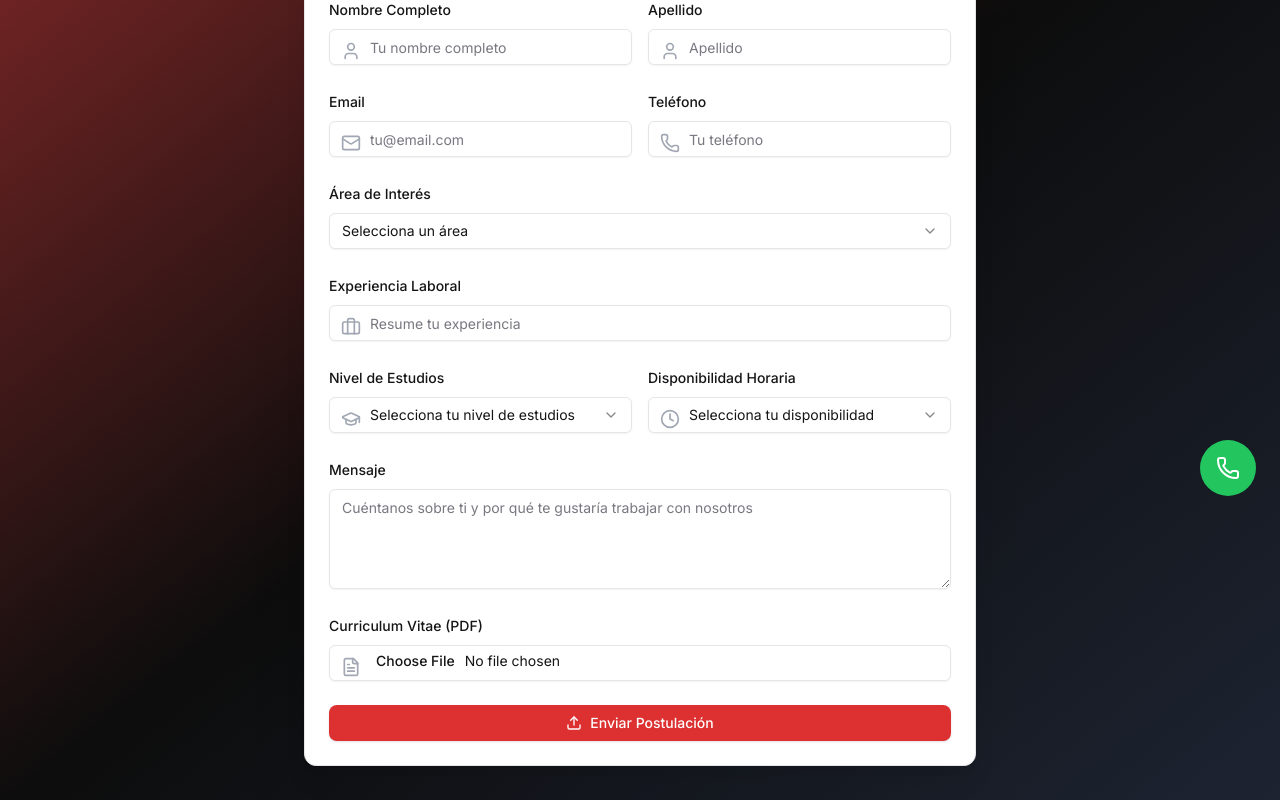
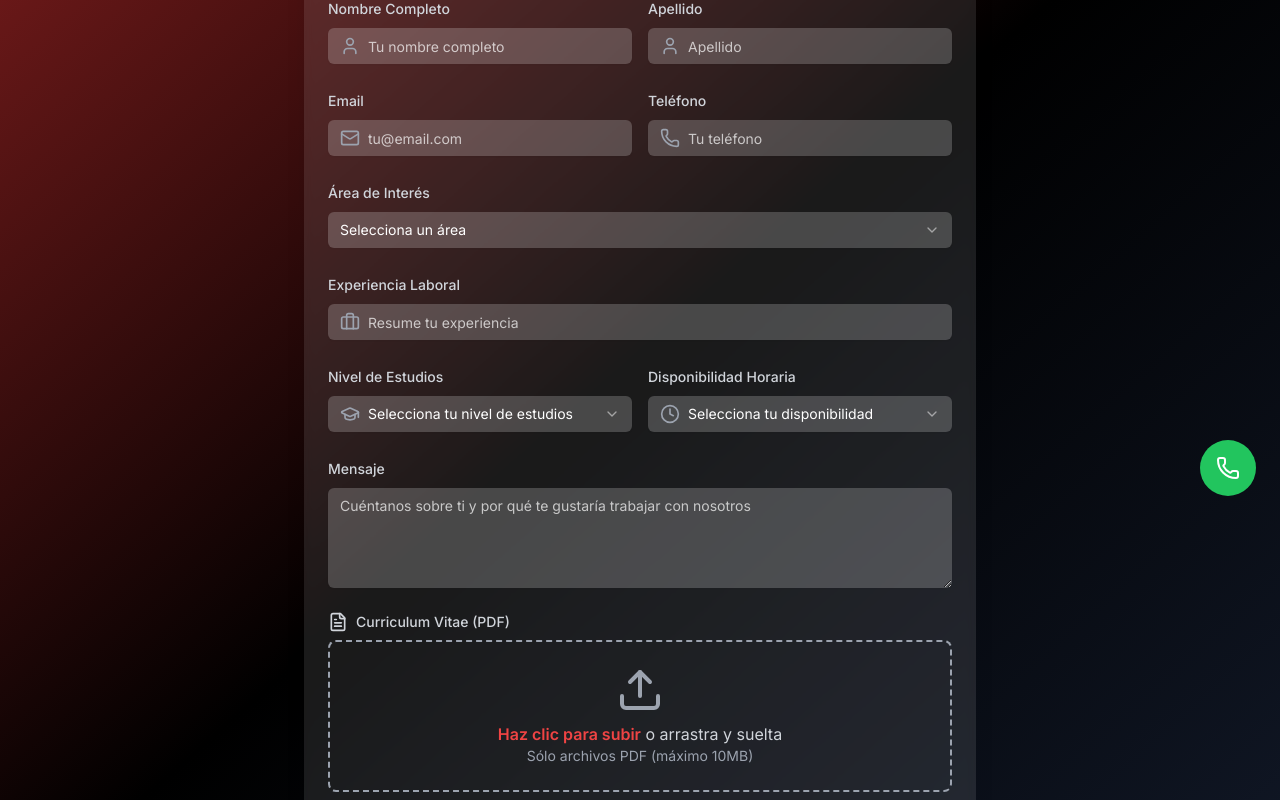
Before and after one commit to Pietro923/Landing-Page-Pueble, a Next.js app: page /trabaja-con-nosotros in a window 1280 px wide. Shown: the part 280-1080 px from the top of the page. Built offline with nearby package versions, Linux system fonts and the light colour scheme.

Commit message:
mejora visual en el trabaja con nosotros

```diff
--- a/src/app/trabaja-con-nosotros/page.tsx
+++ b/src/app/trabaja-con-nosotros/page.tsx
@@ -110,19 +110,19 @@ export default function TrabajaConNosotros() {
   };
 
   return (
-    <div className="min-h-screen bg-gradient-to-br from-red-900 via-black to-gray-900 opacity-95 py-12 px-4 sm:px-6 lg:px-8">
+    <div className="min-h-screen bg-gradient-to-br from-red-900 via-black to-gray-900 py-12 px-4 sm:px-6 lg:px-8">
       <motion.div
         initial={{ opacity: 0, y: 20 }}
         animate={{ opacity: 1, y: 0 }}
         transition={{ duration: 0.5 }}
         className="max-w-2xl mx-auto"
       >
-        <Card className="shadow-xl">
+        <Card className="bg-white/10 backdrop-blur-sm border-0 shadow-xl">
           <CardHeader className="text-center space-y-2">
             <CardTitle className="text-3xl font-bold bg-gradient-to-r from-red-600 to-red-800 text-transparent bg-clip-text">
               Trabaja con Nosotros
             </CardTitle>
-            <CardDescription className="text-gray-600 text-lg">
+            <CardDescription className="text-gray-300 text-lg">
               Únete a nuestro equipo y sé parte de una empresa líder en el sector agrícola
             </CardDescription>
           </CardHeader>
@@ -131,9 +131,9 @@ export default function TrabajaConNosotros() {
             <form onSubmit={handleSubmit} className="space-y-6">
               <div className="grid grid-cols-1 md:grid-cols-2 gap-4">
                 <div className="space-y-2">
-                  <Label htmlFor="nombre">Nombre Completo</Label>
+                  <Label htmlFor="nombre" className="text-gray-300">Nombre Completo</Label>
                   <div className="relative">
-                    <User className="absolute left-3 top-3 h-5 w-5 text-gray-400" />
+                    <User className="absolute left-3 top-2 h-5 w-5 text-gray-400" />
                     <Input
                     id="nombre"
                     type="text"
@@ -141,15 +141,15 @@ export default function TrabajaConNosotros() {
                     placeholder="Tu nombre completo"
                     value={formData.nombre}
                     onChange={handleChange}
-                      className="pl-10"
+                    className="pl-10 bg-white/20 text-white border-0 focus:ring-2 focus:ring-red-500 [&::placeholder]:text-white/70"
                     required
                     />
                   </div>
                 </div>
                 <div className="space-y-2">
-                  <Label htmlFor="apellido">Apellido</Label>
+                  <Label htmlFor="apellido" className="text-gray-300">Apellido</Label>
                   <div className="relative">
-                    <User className="absolute left-3 top-3 h-5 w-5 text-gray-400" />
+                    <User className="absolute left-3 top-2 h-5 w-5 text-gray-400" />
                     <Input
                       id="apellido"
                       type="text"
@@ -157,7 +157,7 @@ export default function TrabajaConNosotros() {
                       placeholder="Apellido"
                       value={formData.apellido}
                       onChange={handleChange}
-                      className="pl-10"
+                       className="pl-10 bg-white/20 text-white border-0 focus:ring-2 focus:ring-red-500 [&::placeholder]:text-white/70"
                       required
                     />
                   </div>
@@ -166,9 +166,9 @@ export default function TrabajaConNosotros() {
 
               <div className="grid grid-cols-1 md:grid-cols-2 gap-4">
                 <div className="space-y-2">
-                  <Label htmlFor="email">Email</Label>
+                  <Label htmlFor="email" className="text-gray-300">Email</Label>
                   <div className="relative">
-                    <Mail className="absolute left-3 top-3 h-5 w-5 text-gray-400" />
+                    <Mail className="absolute left-3 top-2 h-5 w-5 text-gray-400" />
                     <Input
                       id="email"
                       type="email"
@@ -176,16 +176,16 @@ export default function TrabajaConNosotros() {
                       placeholder="tu@email.com"
                       value={formData.email}
                       onChange={handleChange}
-                      className="pl-10"
+                       className="pl-10 bg-white/20 text-white border-0 focus:ring-2 focus:ring-red-500 [&::placeholder]:text-white/70"
                       required
                     />
                   </div>
                 </div>
 
                 <div className="space-y-2">
-                  <Label htmlFor="telefono">Teléfono</Label>
+                  <Label htmlFor="telefono" className="text-gray-300">Teléfono</Label>
                   <div className="relative">
-                    <Phone className="absolute left-3 top-3 h-5 w-5 text-gray-400" />
+                    <Phone className="absolute left-3 top-2 h-5 w-5 text-gray-400" />
                     <Input
                     id="telefono"
                     type="tel"
@@ -193,7 +193,7 @@ export default function TrabajaConNosotros() {
                     placeholder="Tu teléfono"
                     value={formData.telefono}
                     onChange={handleChange}
-                      className="pl-10"
+                    className="pl-10 bg-white/20 text-white border-0 focus:ring-2 focus:ring-red-500 [&::placeholder]:text-white/70"
                     required
                     />
                   </div>
@@ -201,14 +201,14 @@ export default function TrabajaConNosotros() {
               </div>
 
               <div className="space-y-2">
-                <Label htmlFor="areaInteres">Área de Interés</Label>
+                <Label htmlFor="areaInteres" className="text-gray-300">Área de Interés</Label>
                 <Select onValueChange={handleSelectChange('areaInteres')} value={formData.areaInteres}>
-                  <SelectTrigger className="w-full">
+                  <SelectTrigger className="w-full bg-white/20 text-white placeholder-gray-300 border-0 focus:ring-2 focus:ring-red-500">
                     <SelectValue placeholder="Selecciona un área" />
                   </SelectTrigger>
-                  <SelectContent>
+                  <SelectContent className="bg-white/20 backdrop-blur-sm border-0 text-gray-300">
                     {areasInteres.map((area) => (
-                      <SelectItem key={area} value={area}>
+                      <SelectItem key={area} value={area} className="hover:bg-white/10">
                         {area}
                       </SelectItem>
                     ))}
@@ -217,9 +217,9 @@ export default function TrabajaConNosotros() {
               </div>
 
               <div className="space-y-2">
-                <Label htmlFor="experiencia">Experiencia Laboral</Label>
+                <Label htmlFor="experiencia" className="text-gray-300">Experiencia Laboral</Label>
                 <div className="relative">
-                  <Briefcase className="absolute left-3 top-3 h-5 w-5 text-gray-400" />
+                  <Briefcase className="absolute left-3 top-2 h-5 w-5 text-gray-400" />
                   <Input
                     id="experiencia"
                     type="text"
@@ -227,7 +227,7 @@ export default function TrabajaConNosotros() {
                     placeholder="Resume tu experiencia"
                     value={formData.experiencia}
                     onChange={handleChange}
-                    className="pl-10"
+                    className="pl-10 bg-white/20 text-white border-0 focus:ring-2 focus:ring-red-500 [&::placeholder]:text-white/70"
                     required
                   />
                 </div>
@@ -235,16 +235,16 @@ export default function TrabajaConNosotros() {
 
               <div className="grid grid-cols-1 md:grid-cols-2 gap-4">
                 <div className="space-y-2">
-                  <Label htmlFor="nivelEstudio">Nivel de Estudios</Label>
+                  <Label htmlFor="nivelEstudio" className="text-gray-300">Nivel de Estudios</Label>
                   <div className="relative">
-                    <GraduationCap className="absolute left-3 top-3 h-5 w-5 text-gray-400" />
+                    <GraduationCap className="absolute left-3 top-2 h-5 w-5 text-gray-400" />
                     <Select onValueChange={handleSelectChange('nivelEstudio')} value={formData.nivelEstudio}>
-                      <SelectTrigger className="w-full pl-10">
+                      <SelectTrigger className="w-full pl-10 bg-white/20 text-white placeholder-gray-300 border-0 focus:ring-2 focus:ring-red-500">
                         <SelectValue placeholder="Selecciona tu nivel de estudios" />
                       </SelectTrigger>
-                      <SelectContent>
+                      <SelectContent className="bg-white/20 backdrop-blur-sm border-0 text-gray-300">
                         {nivelesEstudio.map((nivel) => (
-                          <SelectItem key={nivel} value={nivel}>
+                          <SelectItem key={nivel} value={nivel} className="hover:bg-white/10">
                             {nivel}
                           </SelectItem>
                         ))}
@@ -254,16 +254,16 @@ export default function TrabajaConNosotros() {
                 </div>
 
                 <div className="space-y-2">
-                  <Label htmlFor="disponibilidad">Disponibilidad Horaria</Label>
+                  <Label htmlFor="disponibilidad" className="text-gray-300">Disponibilidad Horaria</Label>
                   <div className="relative">
-                    <Clock className="absolute left-3 top-3 h-5 w-5 text-gray-400" />
+                    <Clock className="absolute left-3 top-2 h-5 w-5 text-gray-400" />
                     <Select onValueChange={handleSelectChange('disponibilidad')} value={formData.disponibilidad}>
-                      <SelectTrigger className="w-full pl-10">
+                      <SelectTrigger className="w-full pl-10 bg-white/20 text-white placeholder-gray-300 border-0 focus:ring-2 focus:ring-red-500">
                         <SelectValue placeholder="Selecciona tu disponibilidad" />
                       </SelectTrigger>
-                      <SelectContent>
+                      <SelectContent className="bg-white/20 backdrop-blur-sm border-0 text-gray-300">
                         {disponibilidadHoraria.map((disponibilidad) => (
-                          <SelectItem key={disponibilidad} value={disponibilidad}>
+                          <SelectItem key={disponibilidad} value={disponibilidad} className="hover:bg-white/10">
                             {disponibilidad}
                           </SelectItem>
                         ))}
@@ -274,36 +274,65 @@ export default function TrabajaConNosotros() {
               </div>
 
               <div className="space-y-2">
-                <Label htmlFor="mensaje">Mensaje</Label>
+                <Label htmlFor="mensaje" className="text-gray-300">Mensaje</Label>
                 <Textarea
                   id="mensaje"
                   name="mensaje"
                   placeholder="Cuéntanos sobre ti y por qué te gustaría trabajar con nosotros"
                   value={formData.mensaje}
                   onChange={handleChange}
-                  className="min-h-[100px]"
+                  className="min-h-[100px] bg-white/20 text-white border-0 focus:ring-2 focus:ring-red-500 [&::placeholder]:text-white/70"
                   required
                 />
               </div>
 
               <div className="space-y-2">
-                <Label htmlFor="cv">Curriculum Vitae (PDF)</Label>
+  <Label htmlFor="cv" className="text-gray-300 flex items-center gap-2">
+    <FileText className="h-5 w-5" />
+    Curriculum Vitae (PDF)
+  </Label>
   <div className="relative">
-                  <FileText className="absolute left-3 top-3 h-5 w-5 text-gray-400" />
+    <div className="relative border-2 border-dashed border-gray-400 rounded-lg p-6 hover:border-red-500 transition-colors">
       <Input
         id="cv"
         type="file"
         accept=".pdf"
         onChange={handleFileChange}
-                    className="pl-10"
+        className="absolute inset-0 w-full h-full opacity-0 cursor-pointer z-10"
         required
       />
+      <div className="text-center">
+        {fileName ? (
+          <div className="space-y-2">
+            <FileText className="h-12 w-12 mx-auto text-red-500" />
+            <div className="flex items-center justify-center gap-2">
+              <div className="flex-1 truncate max-w-xs">
+                <p className="text-gray-300 font-medium truncate">{fileName}</p>
+                <p className="text-sm text-gray-400">
+                  Haz clic para cambiar el archivo
+                </p>
               </div>
-                {fileName && (
-                  <p className="text-sm text-gray-500">
-                    Archivo seleccionado: {fileName}
+            </div>
+          </div>
+        ) : (
+          <div className="space-y-2">
+            <Upload className="h-12 w-12 mx-auto text-gray-400" />
+            <div>
+              <p className="text-gray-300">
+                <span className="font-semibold text-red-500">
+                  Haz clic para subir
+                </span>{" "}
+                o arrastra y suelta
               </p>
+              <p className="text-sm text-gray-400">
+                Sólo archivos PDF (máximo 10MB)
+              </p>
+            </div>
+          </div>
         )}
+      </div>
+    </div>
+  </div>
 </div>
 
               <Button
@@ -328,7 +357,7 @@ export default function TrabajaConNosotros() {
                 <motion.p
                   initial={{ opacity: 0 }}
                   animate={{ opacity: 1 }}
-                  className="text-green-600 text-center font-medium"
+                  className="text-green-400 text-center font-medium"
                 >
                   ¡Postulación enviada con éxito! Nos pondremos en contacto contigo pronto.
                 </motion.p>
@@ -338,7 +367,7 @@ export default function TrabajaConNosotros() {
                 <motion.p
                   initial={{ opacity: 0 }}
                   animate={{ opacity: 1 }}
-                  className="text-red-600 text-center font-medium"
+                  className="text-red-400 text-center font-medium"
                 >
                   Hubo un error al enviar tu postulación. Por favor, intenta nuevamente.
                 </motion.p>
```
Lines whose indentation alone changed are shown as unchanged.
